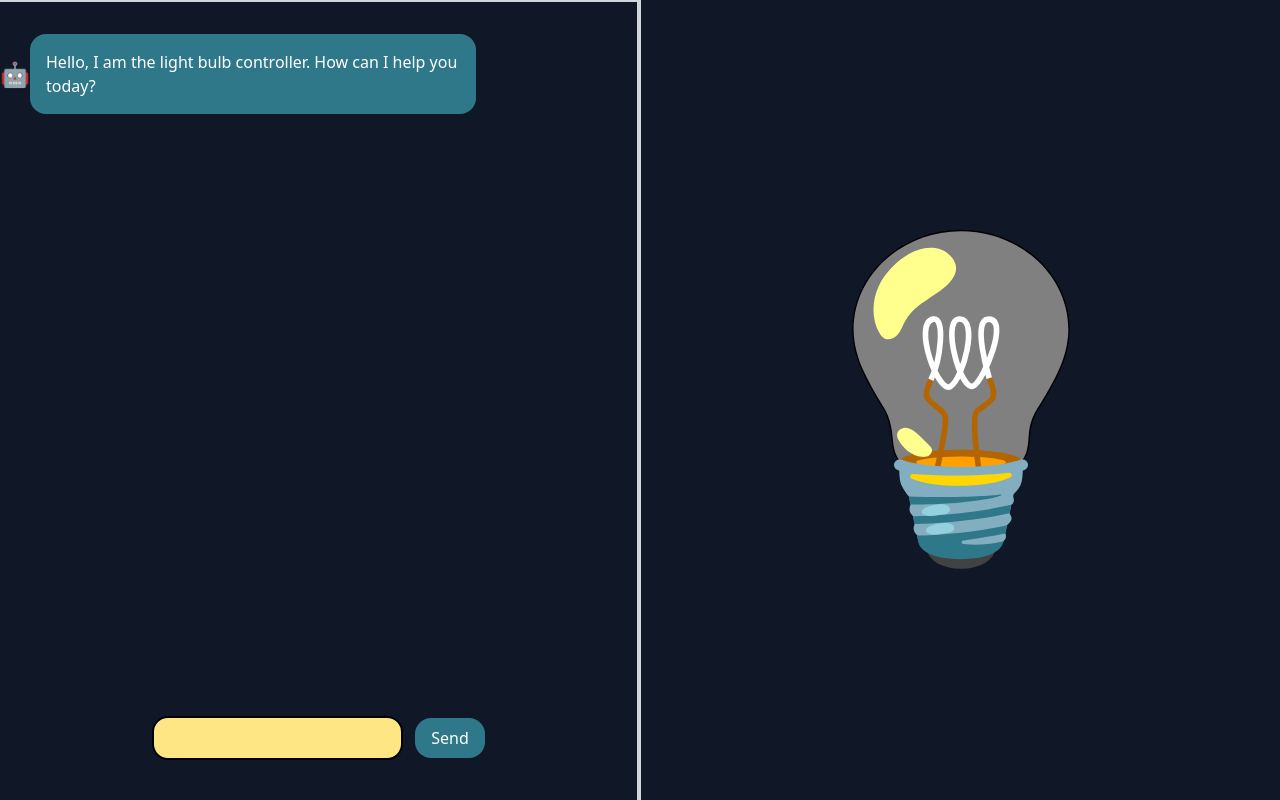
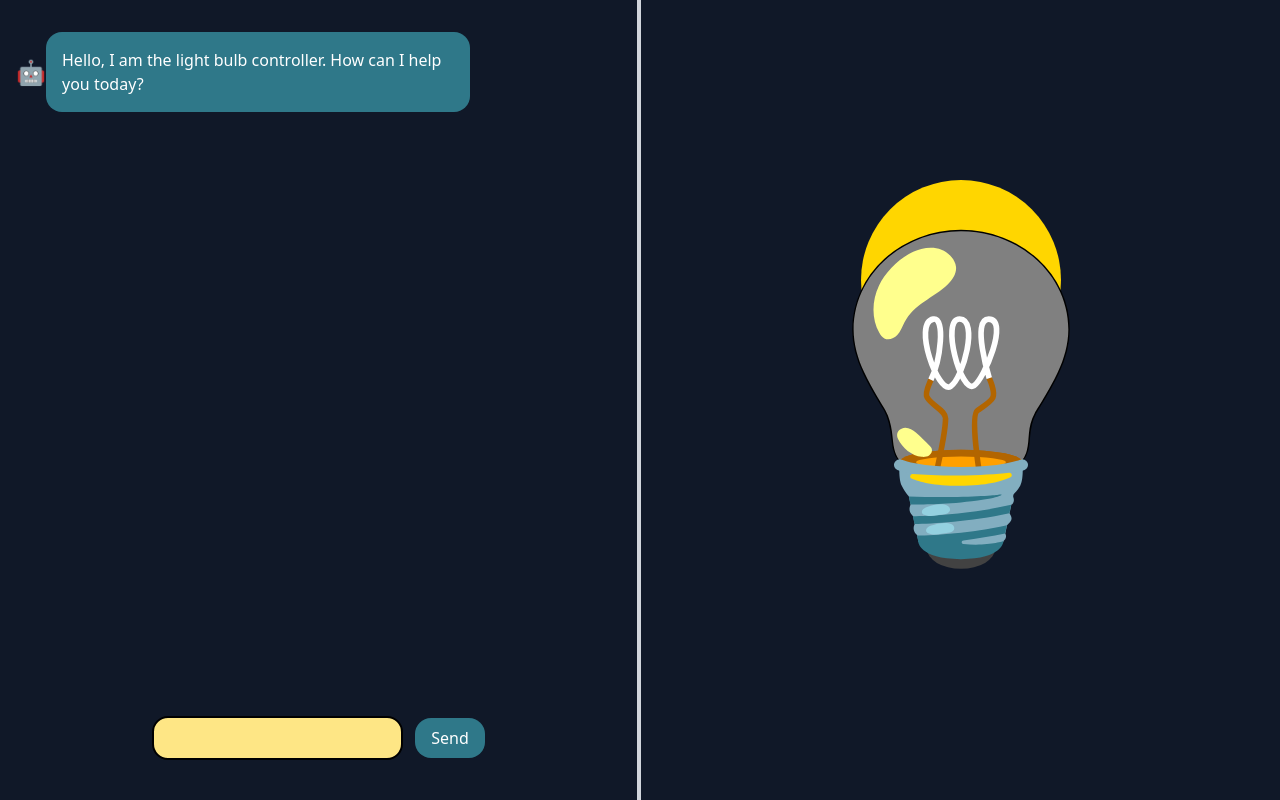
Before and after one commit to abdulrafey01/Ai-agent-1-nodejs, a Next.js app in the folder client/: page / in a window 1280 px wide. Built offline with nearby package versions, Linux system fonts and the light colour scheme.

Commit message:
Fixed env and blur

```diff
--- a/client/src/app/page.tsx
+++ b/client/src/app/page.tsx
@@ -7,6 +7,13 @@ interface message {
   role: string;
   content: string;
 }
+
+const temperatureColors: Record<string, string> = {
+  daylight: "#ffd600",
+  cool: "#94d1e0",
+  warm: "#ffa000",
+};
+
 const page = () => {
   const [messages, setMessages] = useState<message[]>([
     {
@@ -18,7 +25,7 @@ const page = () => {
   const [input, setInput] = useState("");
   const [lightControl, setLightControl] = useState({
     brightness: 0,
-    temperature: "warm",
+    temperature: "daylight",
   });
 
   const refScroll = useRef<HTMLInputElement>(null);
@@ -38,7 +45,7 @@ const page = () => {
       ]);
       setInput("");
       const response = await axios.post(
-        `${process.env.BACKEND_URL}/api/lighting`,
+        `${process.env.NEXT_PUBLIC_BACKEND_URL}/api/lighting`,
         {
           message: input,
         }
@@ -62,9 +69,9 @@ const page = () => {
       {/* Chat Container */}
       <div
         ref={refScroll}
-        className="w-full relative h-screen overflow-y-auto flex flex-col justify-start items-center border-t-2 sm:border-r-4 border-gray-300"
+        className="w-full relative h-screen overflow-y-auto flex flex-col justify-start items-center border-t-2 sm:border-r-4 sm:border-t-0 border-gray-300"
       >
-        <div className="w-full flex flex-col gap-8 justify-center items-center  pb-40 pt-8">
+        <div className="w-full flex flex-col gap-8 justify-center items-center  pb-40 pt-8 px-4">
           {messages.map((message, index) => (
             <div
               className={`flex w-full justify-start items-center ${
@@ -105,9 +112,19 @@ const page = () => {
         </form>
       </div>
       {/* Bulb Container */}
-      <div className="w-full flex justify-center items-center">
+      <div className="w-full flex justify-center items-center relative">
+        <div
+          className="absolute -top-10  w-50 h-50 rounded-full"
+          style={{
+            backgroundColor: temperatureColors[lightControl.temperature],
+            filter:
+              lightControl.brightness >= 30
+                ? `blur(${lightControl.brightness}px)`
+                : "blur(0px)",
+          }}
+        ></div>
         <Bulb
-          className=" h-90"
+          className=" h-90 z-100"
           brightness={lightControl.brightness}
           temperature={lightControl.temperature}
         />
```
Also changed, not shown: 1 other file (tests, documents, lock files or other folders).
